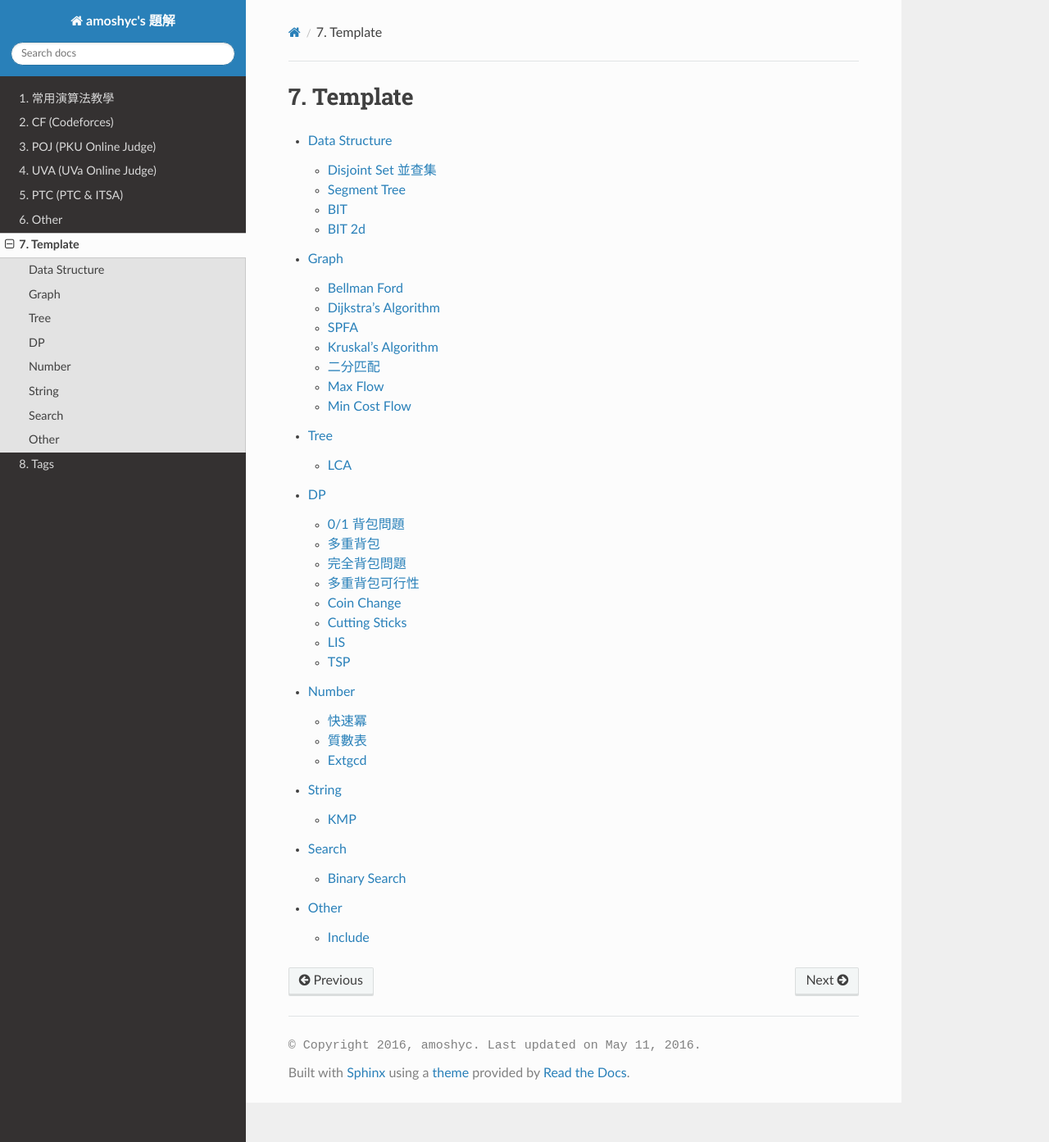
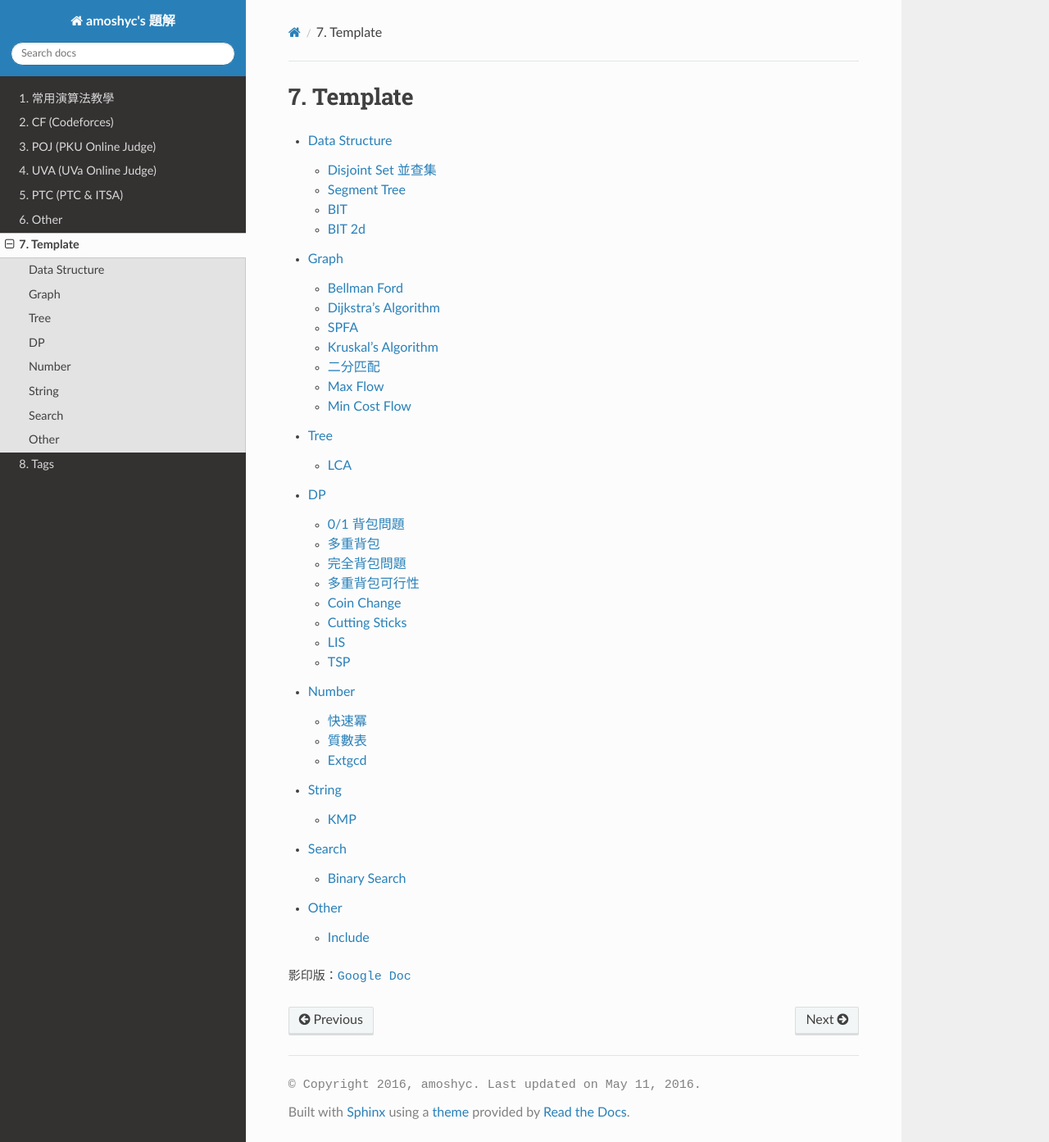
Before and after one commit to amoshyc/ojsolution, a Sphinx documentation site: the page built from docs/source/template/template.rst, in a window 1280 px wide and 1393 px high. Shown: the whole window at 82% size. Built offline with Sphinx 7.4.7 and the Read the Docs theme 2.0.0, drawn with Linux system fonts in a browser that asks for light colours; some web fonts are replaced; pages that are not in the unit, such as notebooks, are missing from menus.

Commit message:
Add Google Doc link of Template

```diff
--- a/docs/source/template/template.rst
+++ b/docs/source/template/template.rst
@@ -13,3 +13,5 @@ Template
     String <string/index.rst>
     Search <search/index.rst>
     Other <other/index.rst>
+
+影印版：`Google Doc <https://docs.google.com/document/d/1U57huo1F9HAJ2qUsi8lAKGU8gQhCpoqZO1V0afc92vE/edit?usp=sharing>`_
```
